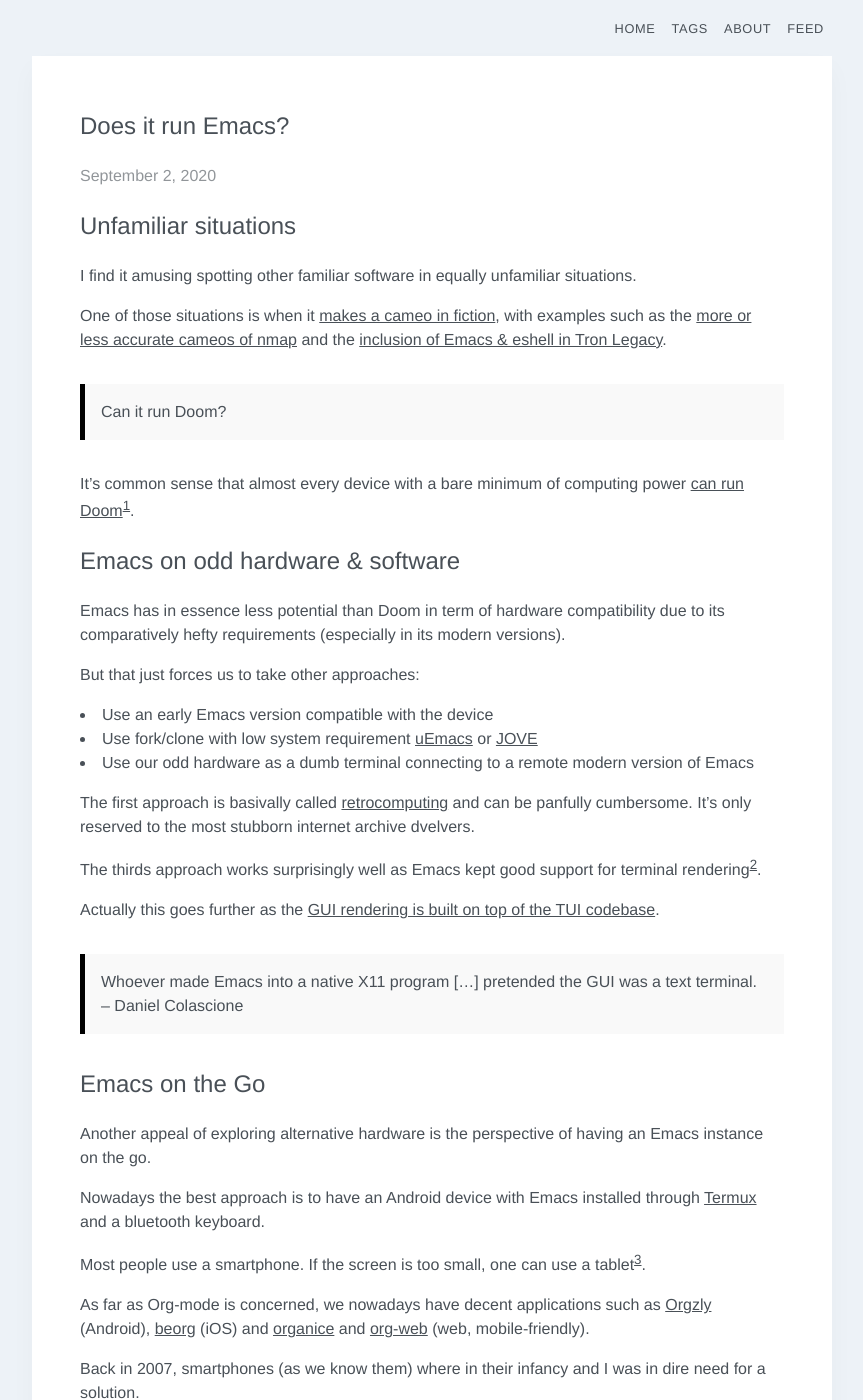
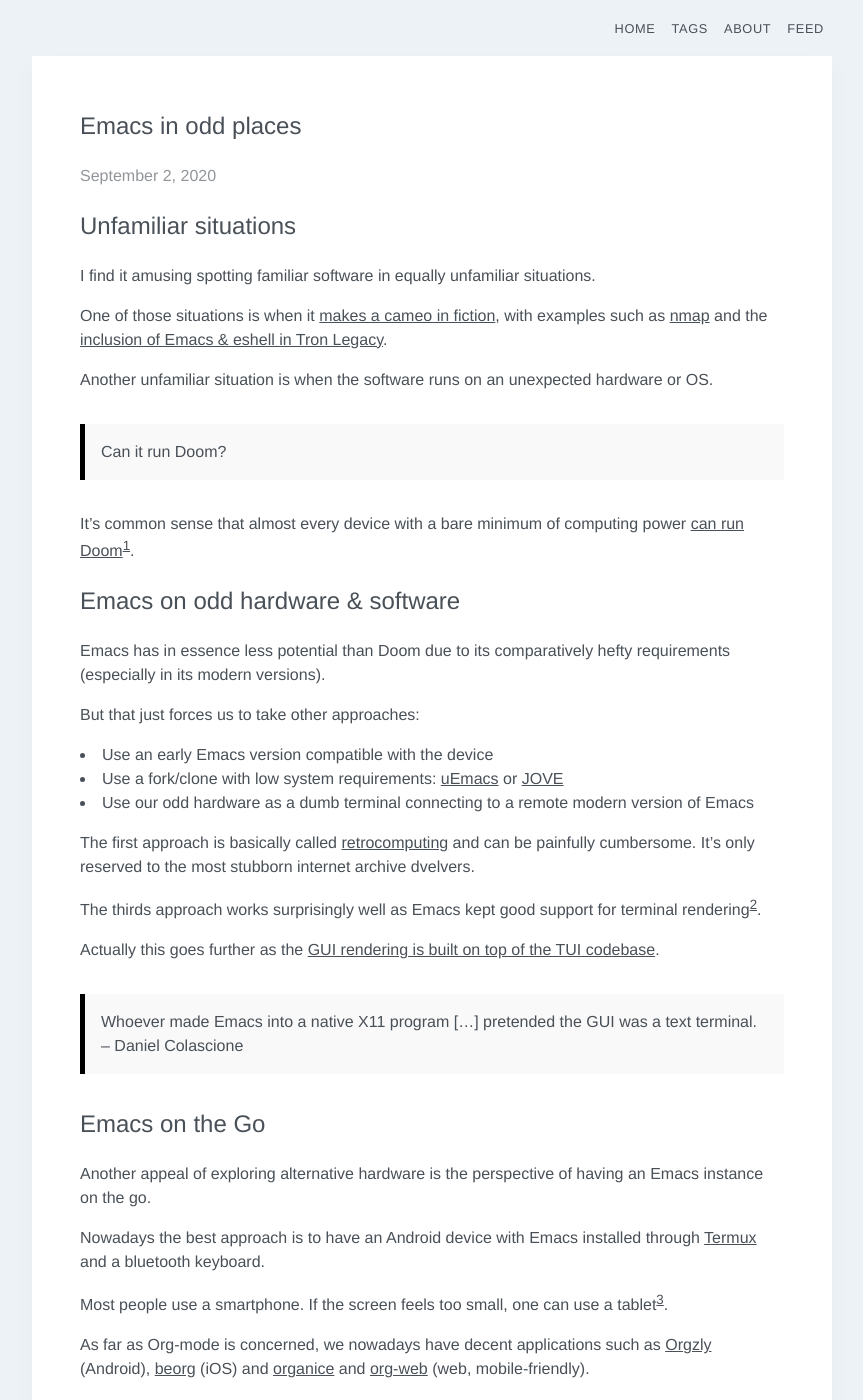
Before and after one commit to p3r7/blog, a Jekyll site: the page built from _posts/2020-09-02-emacs-in-odd-places.md, in a window 1280 px wide and 1400 px high. Shown: the whole window, without its empty margins (208-1071 px from the left). Built offline with Jekyll 4.4.1, drawn with Linux system fonts in a browser that asks for light colours; some web fonts are replaced; some of the changed text lies outside the part shown.

Commit message:
Various edits

```diff
--- a/_posts/2020-09-02-emacs-on-odd-hardware.md
+++ b/_posts/2020-09-02-emacs-in-odd-places.md
@@ -1,16 +1,18 @@
 ---
 layout: post
-title: Does it run Emacs?
-description: Emacs on odd hardware
-summary: Spotted in the wild
+title: Emacs in odd places
+description: Emacs found in unfamiliar situations
+summary: Does it run Emacs?
 tags: [emacs,retrocomputing]
 ---
 
 ## Unfamiliar situations
 
-I find it amusing spotting other familiar software in equally unfamiliar situations.
+I find it amusing spotting familiar software in equally unfamiliar situations.
 
-One of those situations is when it [makes a cameo in fiction](https://ilikeinterfaces.com/), with examples such as the [more or less accurate cameos of nmap](https://nmap.org/movies/) and the [inclusion of Emacs & eshell in Tron Legacy](https://boingboing.net/2011/04/06/how-emacs-got-into-t.html).
+One of those situations is when it [makes a cameo in fiction](https://ilikeinterfaces.com/), with examples such as [nmap](https://nmap.org/movies/) and the [inclusion of Emacs & eshell in Tron Legacy](https://boingboing.net/2011/04/06/how-emacs-got-into-t.html).
+
+Another unfamiliar situation is when the software runs on an unexpected hardware or OS.
 
 >Can it run Doom?
 
@@ -19,15 +21,15 @@
 
 ## Emacs on odd hardware & software
 
-Emacs has in essence less potential than Doom in term of hardware compatibility due to its comparatively hefty requirements (especially in its modern versions).
+Emacs has in essence less potential than Doom due to its comparatively hefty requirements (especially in its modern versions).
 
 But that just forces us to take other approaches:
 
  - Use an early Emacs version compatible with the device
- - Use fork/clone with low system requirement [uEmacs](https://github.com/torvalds/uemacs) or [JOVE](https://en.wikipedia.org/wiki/JOVE)
+ - Use a fork/clone with low system requirements: [uEmacs](https://github.com/torvalds/uemacs) or [JOVE](https://en.wikipedia.org/wiki/JOVE)
  - Use our odd hardware as a dumb terminal connecting to a remote modern version of Emacs
 
-The first approach is basivally called [retrocomputing](/tag/retrocomputing/) and can be panfully cumbersome. It's only reserved to the most stubborn internet archive dvelvers.
+The first approach is basically called [retrocomputing](/tag/retrocomputing/) and can be painfully cumbersome. It's only reserved to the most stubborn internet archive dvelvers.
 
 The thirds approach works surprisingly well as Emacs kept good support for terminal rendering[^2].
 
@@ -43,13 +45,13 @@
 
 Nowadays the best approach is to have an Android device with Emacs installed through [Termux](https://termux.com/) and a bluetooth keyboard.
 
-Most people use a smartphone. If the screen is too small, one can use a tablet[^4].
+Most people use a smartphone. If the screen feels too small, one can use a tablet[^4].
 
 As far as Org-mode is concerned, we nowadays have decent applications such as [Orgzly](http://www.orgzly.com/) (Android), [beorg](https://beorgapp.com/) (iOS) and [organice](https://organice.200ok.ch/) and [org-web](https://org-web.org/) (web, mobile-friendly).
 
 Back in 2007, smartphones (as we know them) where in their infancy and I was in dire need for a solution.
 
-At the time, the only possibility was to find an [UMPC](https://en.wikipedia.org/wiki/Ultra-mobile_PC). Without much money in the bank, I settled for an old for the time HP Jornada 680, bought secondhand for not much.
+At the time, the only possibility was to find an [UMPC](https://en.wikipedia.org/wiki/Ultra-mobile_PC). Without much money in the bank, I settled for an old (even for the time) HP Jornada 680, bought secondhand for not much.
 
 It ran a custom version of Windows CE (in German) but a distribution of Linux ([Jlime](https://web.archive.org/web/20160301064554/http://jlime.com/wiki/home)) could be run on it.
 
@@ -68,14 +70,14 @@
 
 There are some configuration specificities (addressed in a latter post) but things mostly just work.
 
-![emacs_on_dec_vt320](emacs_on_dec_vt320.jpg){:style="max-width: 450px"}
+![emacs_on_dec_vt320](/assets/img/emacs_on_dec_vt320.jpg){:style="max-width: 450px"}
 
 
 ## Other examples spotted in the wild
 
 #### Esotheric OS
 
-Emacs on the [Haiku OS](https://depot.haiku-os.org/#!/pkg/emacs/haikuports/26/2/-/-/1/x86_64?bcguid=bc157-URXX) ([screenshot](https://imgur.com/GCa6CFK)).
+Emacs under [Haiku](https://depot.haiku-os.org/#!/pkg/emacs/haikuports/26/2/-/-/1/x86_64?bcguid=bc157-URXX) ([screenshot](https://imgur.com/GCa6CFK)).
 
 
 #### Niche Linux-based smartphones
@@ -93,7 +95,7 @@
 
 Emacs 23 running natively on the [Nokia N900](https://talk.maemo.org/showthread.php?s=c5e3e5b32f8fe6d2a08d76503164c9d5&t=37241) ([scrrenshot](https://talk.maemo.org/attachment.php?s=c5e3e5b32f8fe6d2a08d76503164c9d5&attachmentid=7364&stc=1&d=1266616914))[^3].
 
-Emacs accessed from an [old Nokia phone](http://archive.eglug.org/node/27).
+Emacs accessed from SSH on an [old Nokia phone](http://archive.eglug.org/node/27).
 
 
 #### PDAs and UMPCs
```
Also changed, not shown: other parts of _posts/2020-09-02-emacs-in-odd-places.md (+2 -2 lines).
